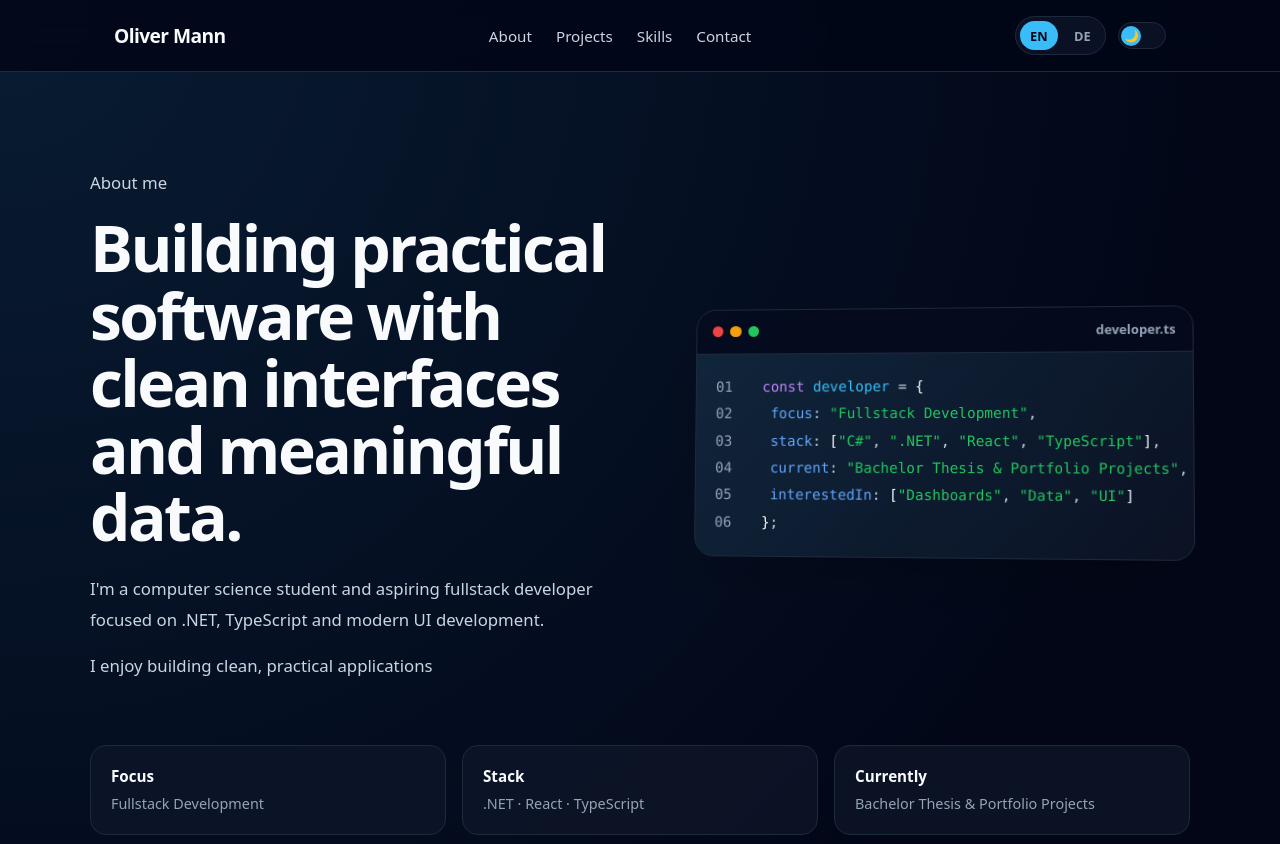
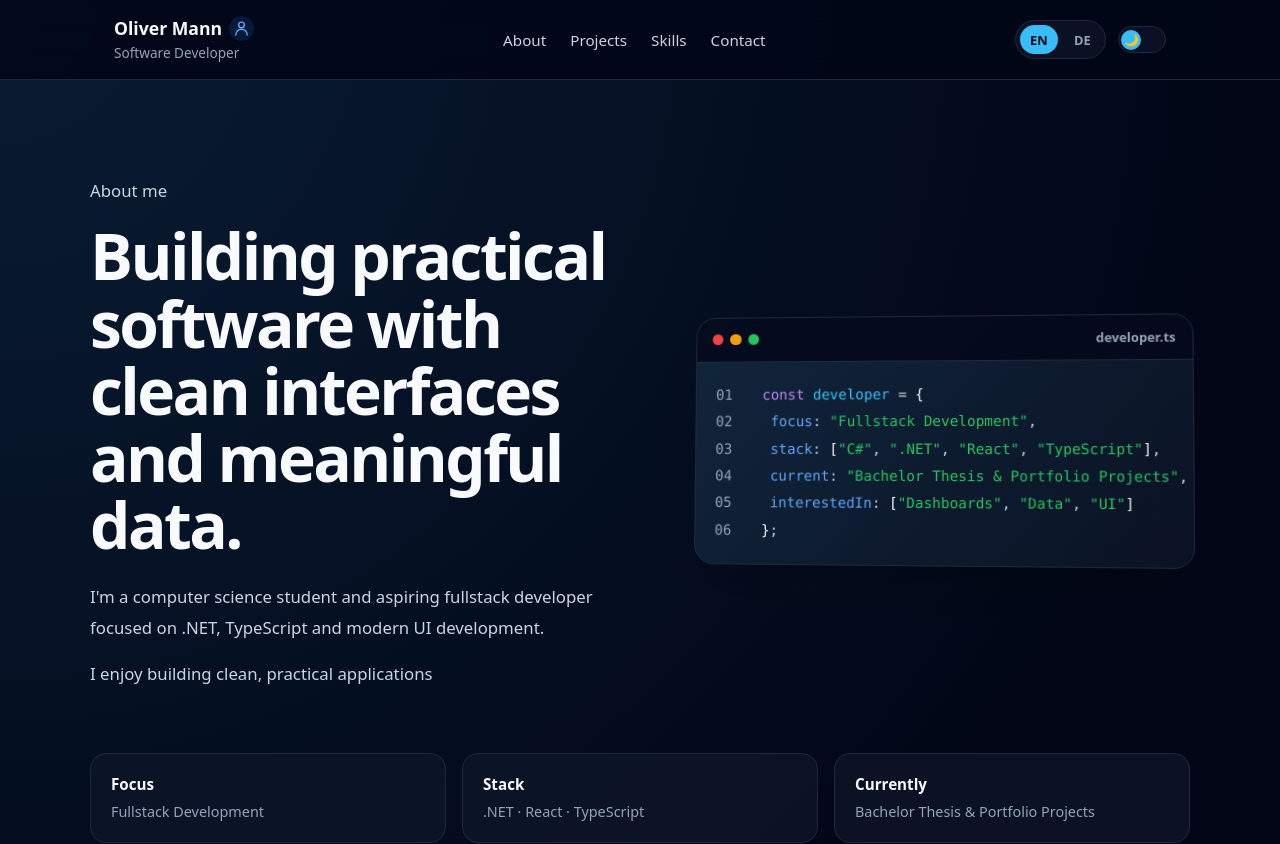
Before and after one commit to omann-dev/DevPortfolio, a React (Vite) app in the folder portfolio/: page / in a window 1280 px wide. Shown: the top 844 px of the page. Built offline with nearby package versions, Linux system fonts and the light colour scheme.

Commit message:
Add Profile Icon

```diff
--- a/portfolio/src/components/ProfileHoverCard.tsx
+++ b/portfolio/src/components/ProfileHoverCard.tsx
@@ -1,5 +1,3 @@
-import "./ProfileHoverCard.css";
-
 type ProfileHoverCardProps = {
   name: string;
   role: string;
@@ -14,28 +12,6 @@ type ProfileHoverCardProps = {
   };
 };
 
-function GitHubIcon() {
-    return (
-        <svg className="profile-link-icon" viewBox="0 0 24 24" aria-hidden="true">
-            <path
-                fill="currentColor"
-                d="M12 2C6.48 2 2 6.58 2 12.26c0 4.53 2.87 8.37 6.84 9.73.5.1.68-.22.68-.49 0-.24-.01-1.04-.01-1.89-2.78.62-3.37-1.22-3.37-1.22-.45-1.19-1.11-1.5-1.11-1.5-.91-.64.07-.63.07-.63 1 .07 1.53 1.06 1.53 1.06.9 1.57 2.36 1.12 2.94.85.09-.67.35-1.12.63-1.38-2.22-.26-4.56-1.14-4.56-5.08 0-1.12.39-2.04 1.03-2.76-.1-.26-.45-1.3.1-2.72 0 0 .84-.28 2.75 1.05A9.33 9.33 0 0 1 12 6.94c.85 0 1.71.12 2.51.34 1.91-1.33 2.75-1.05 2.75-1.05.55 1.42.2 2.46.1 2.72.64.72 1.03 1.64 1.03 2.76 0 3.95-2.34 4.81-4.57 5.07.36.32.68.94.68 1.9 0 1.38-.01 2.49-.01 2.82 0 .27.18.59.69.49A10.08 10.08 0 0 0 22 12.26C22 6.58 17.52 2 12 2Z"
-            />
-        </svg>
-    );
-}
-
-function LinkedInIcon() {
-  return (
-    <svg className="profile-link-icon" viewBox="0 0 24 24" aria-hidden="true">
-      <path
-        fill="currentColor"
-        d="M20.45 20.45h-3.56v-5.58c0-1.33-.03-3.04-1.85-3.04-1.85 0-2.14 1.44-2.14 2.94v5.68H9.34V9h3.42v1.56h.05c.48-.9 1.64-1.85 3.37-1.85 3.6 0 4.27 2.37 4.27 5.46v6.28ZM5.32 7.43a2.06 2.06 0 1 1 0-4.12 2.06 2.06 0 0 1 0 4.12ZM7.1 20.45H3.54V9H7.1v11.45ZM22.22 0H1.77C.8 0 0 .77 0 1.72v20.56C0 23.23.8 24 1.77 24h20.45c.98 0 1.78-.77 1.78-1.72V1.72C24 .77 23.2 0 22.22 0Z"
-      />
-    </svg>
-  );
-}
-
 function ProfileHoverCard({
   name,
   role,
@@ -47,38 +23,59 @@ function ProfileHoverCard({
   links,
 }: ProfileHoverCardProps) {
   return (
-    <div className="profile-hover-card">
-      <a href="#about" className="logo">
-        {name}
-      </a>
+    <div className="profile-hover-wrapper">
+      <button className="profile-trigger" type="button" aria-label="Open profile card">
+        <div className="profile-name-row">
+          <span className="profile-name">{name}</span>
 
-      <div className="profile-popover" role="dialog" aria-label="Profile preview">
-        <img src={imageSrc} alt={name} className="profile-popover-image" />
-
-        <div className="profile-popover-content">
-          <strong>{name}</strong>
-          <span className="profile-role">{role}</span>
-
-          <div className="profile-meta">
-            <p>
-              <span>{studiesLabel}</span>
-              {studies}
-            </p>
-
-            <p>
-              <span>{graduationLabel}</span>
-              {graduation}
-            </p>
+          <span
+            className="profile-icon"
+            aria-label="Profile available"
+            title="Profile available"
+          >
+            <svg
+              xmlns="http://www.w3.org/2000/svg"
+              width="17"
+              height="17"
+              viewBox="0 0 24 24"
+              fill="none"
+              stroke="currentColor"
+              strokeWidth="2"
+              strokeLinecap="round"
+              strokeLinejoin="round"
+            >
+              <path d="M20 21a8 8 0 0 0-16 0" />
+              <circle cx="12" cy="7" r="4" />
+            </svg>
+          </span>
         </div>
 
-          <div className="profile-socials">
+        <span className="profile-role">{role}</span>
+      </button>
+
+      <div className="profile-card">
+        <img src={imageSrc} alt={name} className="profile-image" />
+
+        <div className="profile-card-content">
+          <h2>{name}</h2>
+          <p className="profile-card-role">{role}</p>
+
+          <div className="profile-info">
+            <span>{studiesLabel}</span>
+            <p>{studies}</p>
+          </div>
+
+          <div className="profile-info">
+            <span>{graduationLabel}</span>
+            <p>{graduation}</p>
+          </div>
+
+          <div className="profile-links">
             <a href={links.github} target="_blank" rel="noreferrer">
-              <GitHubIcon />
               GitHub
             </a>
 
             <a href={links.linkedin} target="_blank" rel="noreferrer">
-              <LinkedInIcon />
               LinkedIn
             </a>
           </div>
--- a/portfolio/src/index.css
+++ b/portfolio/src/index.css
@@ -490,3 +490,138 @@ nav ul,
   opacity: 0.45;
   transform: scale(0.995);
 }
+
+.profile-hover-wrapper {
+  position: relative;
+  display: inline-block;
+}
+
+.profile-trigger {
+  border: none;
+  background: transparent;
+  color: inherit;
+  cursor: pointer;
+  padding: 0;
+  text-align: left;
+}
+
+.profile-name-row {
+  display: flex;
+  align-items: center;
+  gap: 0.45rem;
+}
+
+.profile-name {
+  font-weight: 700;
+  font-size: 1.1rem;
+}
+
+.profile-icon {
+  display: inline-flex;
+  align-items: center;
+  justify-content: center;
+  width: 1.55rem;
+  height: 1.55rem;
+  border-radius: 999px;
+  background: rgba(59, 130, 246, 0.14);
+  color: #60a5fa;
+  transition: transform 0.2s ease, background 0.2s ease;
+}
+
+.profile-trigger:hover .profile-icon {
+  transform: translateY(-1px);
+  background: rgba(59, 130, 246, 0.22);
+}
+
+.profile-role {
+  display: block;
+  margin-top: 0.15rem;
+  font-size: 0.85rem;
+  color: #94a3b8;
+}
+
+.profile-card {
+  position: absolute;
+  top: calc(100% + 0.8rem);
+  left: 0;
+  z-index: 20;
+
+  width: 320px;
+  padding: 1rem;
+
+  display: flex;
+  gap: 1rem;
+
+  background: #020617;
+  border: 1px solid #1e293b;
+  border-radius: 1rem;
+  box-shadow: 0 20px 40px rgba(0, 0, 0, 0.35);
+
+  opacity: 0;
+  visibility: hidden;
+  transform: translateY(-0.4rem);
+  transition: opacity 0.2s ease, transform 0.2s ease, visibility 0.2s ease;
+}
+
+.profile-hover-wrapper:hover .profile-card,
+.profile-hover-wrapper:focus-within .profile-card {
+  opacity: 1;
+  visibility: visible;
+  transform: translateY(0);
+}
+
+.profile-image {
+  width: 72px;
+  height: 72px;
+  border-radius: 999px;
+  object-fit: cover;
+  border: 2px solid #334155;
+}
+
+.profile-card-content {
+  flex: 1;
+}
+
+.profile-card-content h2 {
+  margin: 0;
+  font-size: 1rem;
+}
+
+.profile-card-role {
+  margin: 0.2rem 0 0.8rem;
+  color: #94a3b8;
+  font-size: 0.85rem;
+}
+
+.profile-info {
+  margin-bottom: 0.65rem;
+}
+
+.profile-info span {
+  display: block;
+  font-size: 0.75rem;
+  color: #64748b;
+}
+
+.profile-info p {
+  margin: 0.15rem 0 0;
+  font-size: 0.85rem;
+  color: #e2e8f0;
+}
+
+.profile-links {
+  display: flex;
+  gap: 0.75rem;
+  margin-top: 0.8rem;
+}
+
+.profile-links a {
+  color: #60a5fa;
+  text-decoration: none;
+  font-size: 0.85rem;
+  font-weight: 600;
+}
+
+.profile-links a:hover {
+  text-decoration: underline;
+}
```
Lines whose indentation alone changed are shown as unchanged.
